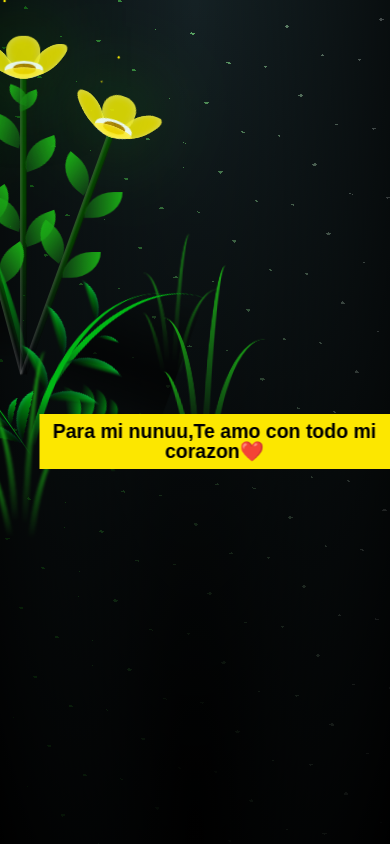
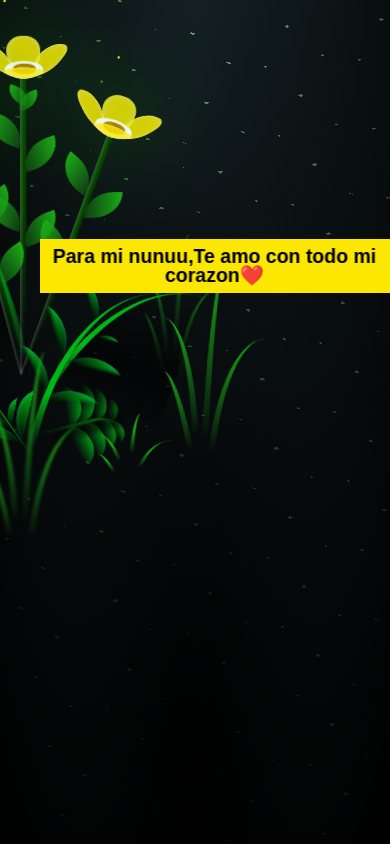
Before and after one commit to tadee4/Flores-Para-mi-nunu, a plain HTML site: page index.html in a window 390 px wide. Drawn offline with Linux system fonts and the light colour scheme.

Commit message:
Update style.css

```diff
--- a/style.css
+++ b/style.css
@@ -84,7 +84,7 @@ body {
     position: relative;
     font-size: 5vmin;
     padding: 2vmin;
-    bottom: -5vmin;
+    bottom: 40vmin;
     width: 90%;
     left: 50%;
     transform: translateX(-50%);
```
